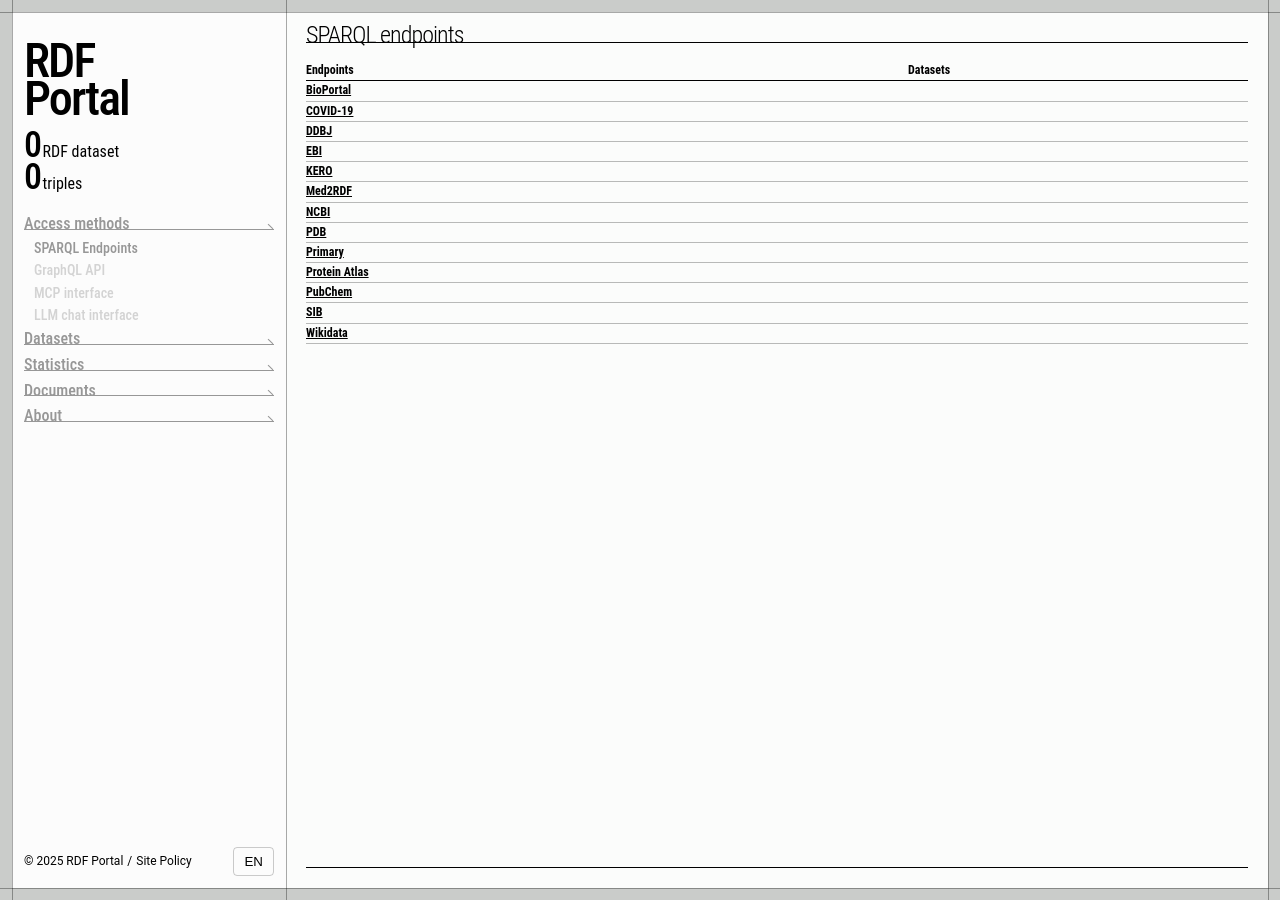
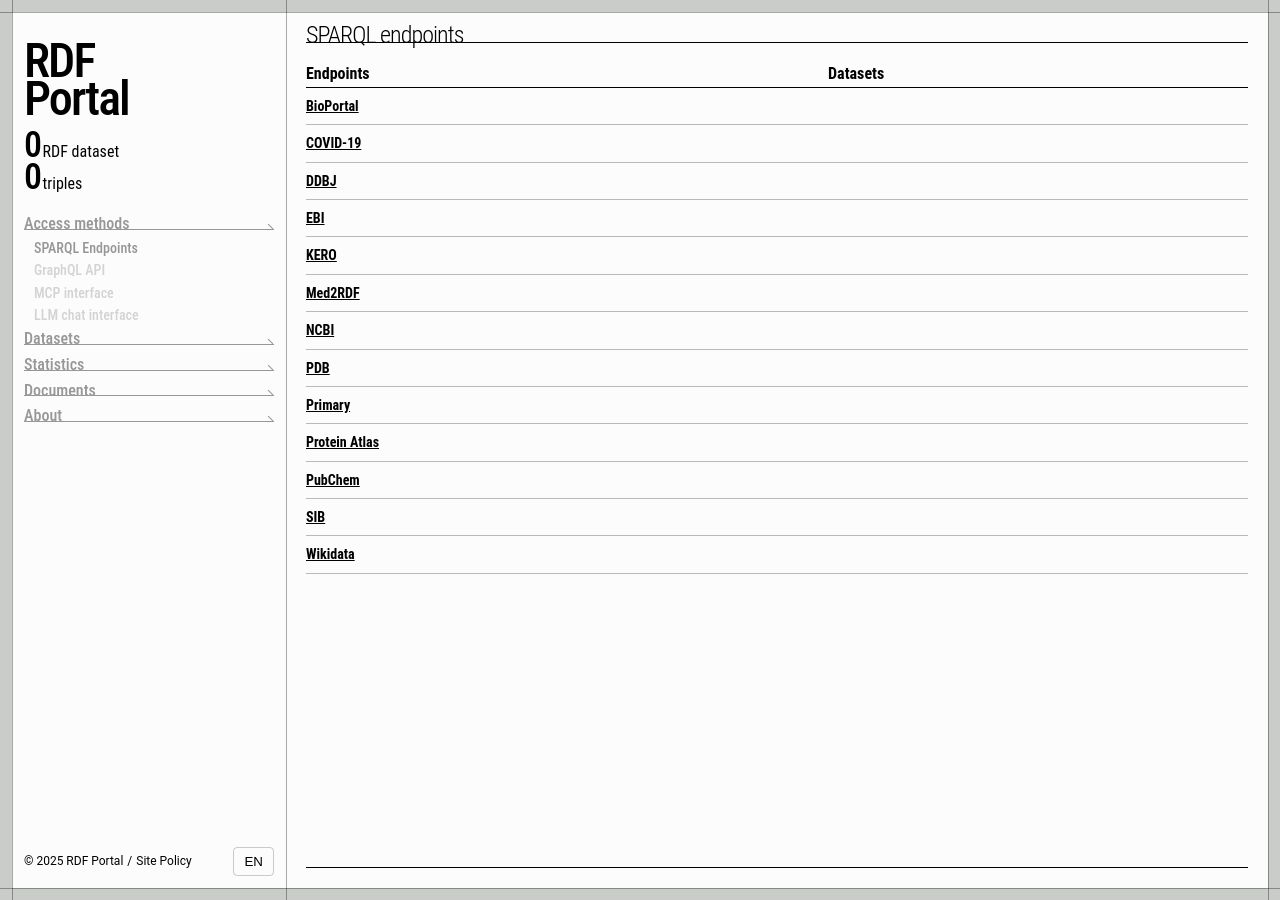
Before and after one commit to rdfportal/website, a Jekyll site: the page built from sparql_endpoints.md, in a window 1280 px wide. Built offline with Jekyll 4.4.1, drawn with Linux system fonts in a browser that asks for light colours; some web fonts are replaced.

Commit message:
adjusted some page

```diff
--- a/_sass/object/project/_CommonPageView.sass
+++ b/_sass/object/project/_CommonPageView.sass
@@ -60,6 +60,6 @@
 
   > .content
     padding-bottom: 20px
-    > article
-      > h2, > p
-        margin-bottom: 1em
+    p
+      font-size: 1.4rem
+      margin-bottom: 1em
--- a/_sass/object/project/_EndpointsListView.sass
+++ b/_sass/object/project/_EndpointsListView.sass
@@ -6,14 +6,36 @@
     th
       text-align: left
     > thead
+      font-size: 1.6rem
       > tr
         border-bottom: solid 1px #000
     > tbody
+      font-size: 1.4rem
       > tr
         border-bottom: solid 1px #0004
+        > th, > td
+          padding-top: 0.5em
+          padding-bottom: 0.5em
         > th
           padding-right: 1em
+          white-space: nowrap
+
         > td
           > ul
             padding-left: 1em
-            column-count: 2 // メディアクエリーを用い変動
+            gap: 2em
+            > li
+              margin-bottom: 0.5em
+              line-height: 1
+
+@media (max-width: 1200px)
+  #EndpointsListView > table > tbody > tr > td > ul
+    column-count: 2
+
+@media (max-width: 768px)
+  #EndpointsListView > table > tbody > tr > td > ul
+    column-count: 1
+
+@media (min-width: 1201px)
+  #EndpointsListView > table > tbody > tr > td > ul
+    column-count: 3
--- a/assets/js/DatasetCard.js
+++ b/assets/js/DatasetCard.js
@@ -241,14 +241,14 @@
     }
 
     if (desc)
-      return `<div class="${DatasetCard.DESCRIPTION_CLASS}">${this.#escapeHtml(
+      return `<p class="${DatasetCard.DESCRIPTION_CLASS}">${this.#escapeHtml(
         desc,
-      )}</div>`;
+      )}</p>`;
     if (this.#options.showFallbackDescription)
-      return `<div class="${DatasetCard.DESCRIPTION_CLASS
+      return `<p class="${DatasetCard.DESCRIPTION_CLASS
         } isFallback">${this.#escapeHtml(
           DatasetCard.DEFAULTS.FALLBACK_DESCRIPTION,
-        )}</div>`;
+        )}</p>`;
     return "";
   }
 
```
